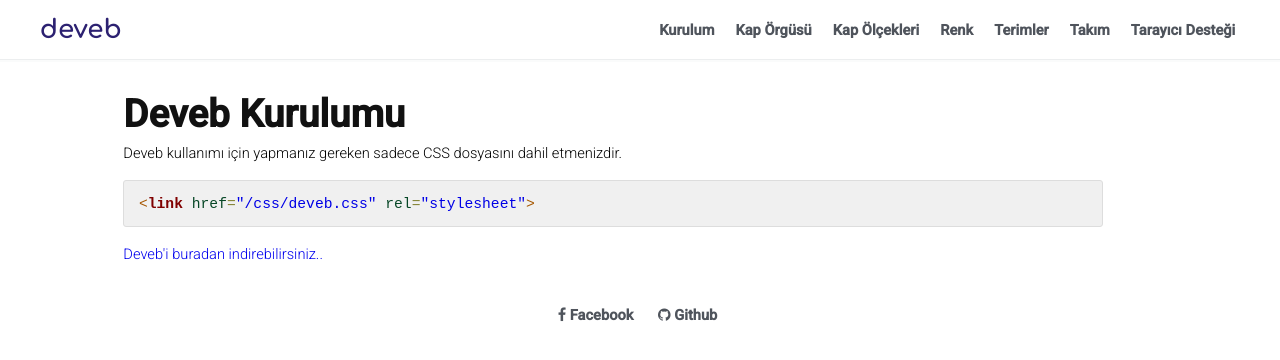
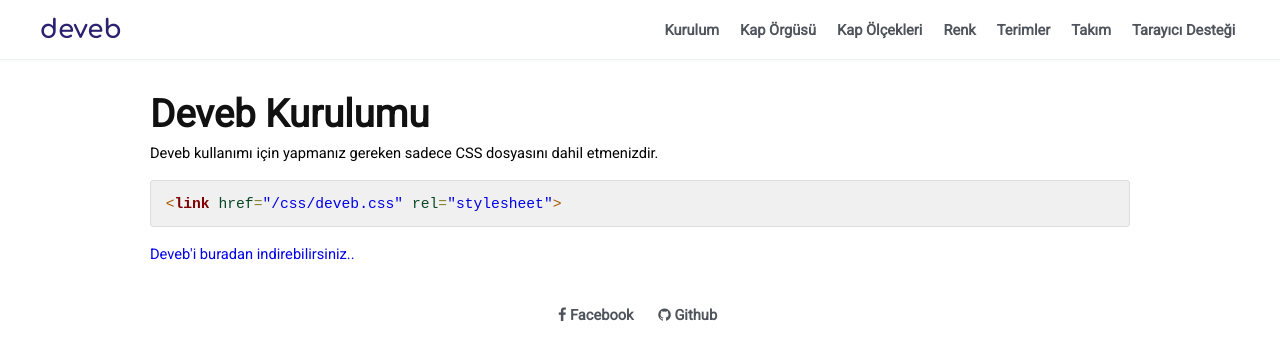
Before and after one commit to data-deveb/data-deveb.github.io, a Jekyll site: the page built from belgeler/kurulum.html, in a window 1280 px wide. Shown: the top 360 px of the page. Built offline with Jekyll 4.4.1, drawn with Linux system fonts in a browser that asks for light colours.

Commit message:
Update kurulum.html

```diff
--- a/belgeler/kurulum.html
+++ b/belgeler/kurulum.html
@@ -1,30 +1,6 @@
-<!DOCTYPE html>
-<html>
-<head>
-  <meta charset="utf-8">
-  <meta http-equiv="X-UA-Compatible" content="IE=edge">
-  <meta name="viewport" content="width=device-width, initial-scale=1">
-  <!-- The above 3 meta tags *must* come first in the head; any other head content must come *after* these tags -->
-  <title>Deveb Önyüz İskeleti</title>
-
-  <!-- Kök -->
-  <link href="https://fonts.googleapis.com/css?family=Roboto:300,400,500&amp;subset=latin-ext" rel="stylesheet">
-  <link href="https://fonts.googleapis.com/css?family=Comfortaa:300,400,700&amp;subset=latin-ext" rel="stylesheet">
-  <link rel="stylesheet" href="https://data-deveb.github.io/assets/css/font-awesome.min.css">
-  <link href="https://data-deveb.github.io/assets/css/deveb.css" rel="stylesheet"><link href="https://data-deveb.github.io/assets/css/deveb.ilkel.css" rel="stylesheet">
-  <link href="https://data-deveb.github.io/assets/css/ie/deveb.ilkel.ie.css" rel="stylesheet">
-  <link href="../assets/css/deveb.genel.css" rel="stylesheet">
-
-  <!-- HTML5 shim and Respond.js for IE8 support of HTML5 elements and media queries -->
-  <!-- WARNING: Respond.js doesn't work if you view the page via file:// -->
-  <!--[if lt IE 9]>
-  <script src="https://oss.maxcdn.com/html5shiv/3.7.3/html5shiv.min.js"></script>
-  <script src="https://oss.maxcdn.com/respond/1.4.2/respond.min.js"></script>
-  <![endif]-->
-</head>
-<body class="kap ortala">
-  <div class="header" data-deveb="1 1p" w3-include-html="https://data-deveb.github.io/temel/header.html"></div>
-  <div data-gnl="23 24p">
+---
+layout: default
+---
     <div data-deveb="kaplama" data-gnl="24" data-ufk="24 24p">
       <div data-gnl="24">
         <h1>Deveb Kurulumu</h1>
@@ -34,9 +10,3 @@
         <p><br><a href="https://data-deveb.github.io/assets/css/deveb.css">Deveb'i buradan indirebilirsiniz..</a></p>
       </div>
     </div>
-  </div>
-  <div data-gnl="1 1p" w3-include-html="https://data-deveb.github.io/temel/foot.html"></div>
-  <script src="https://data-deveb.github.io/assets/js/not-for-deveb-w3.js"></script>
-  <script>w3.includeHTML();</script>
-</body>
-</html>
```
